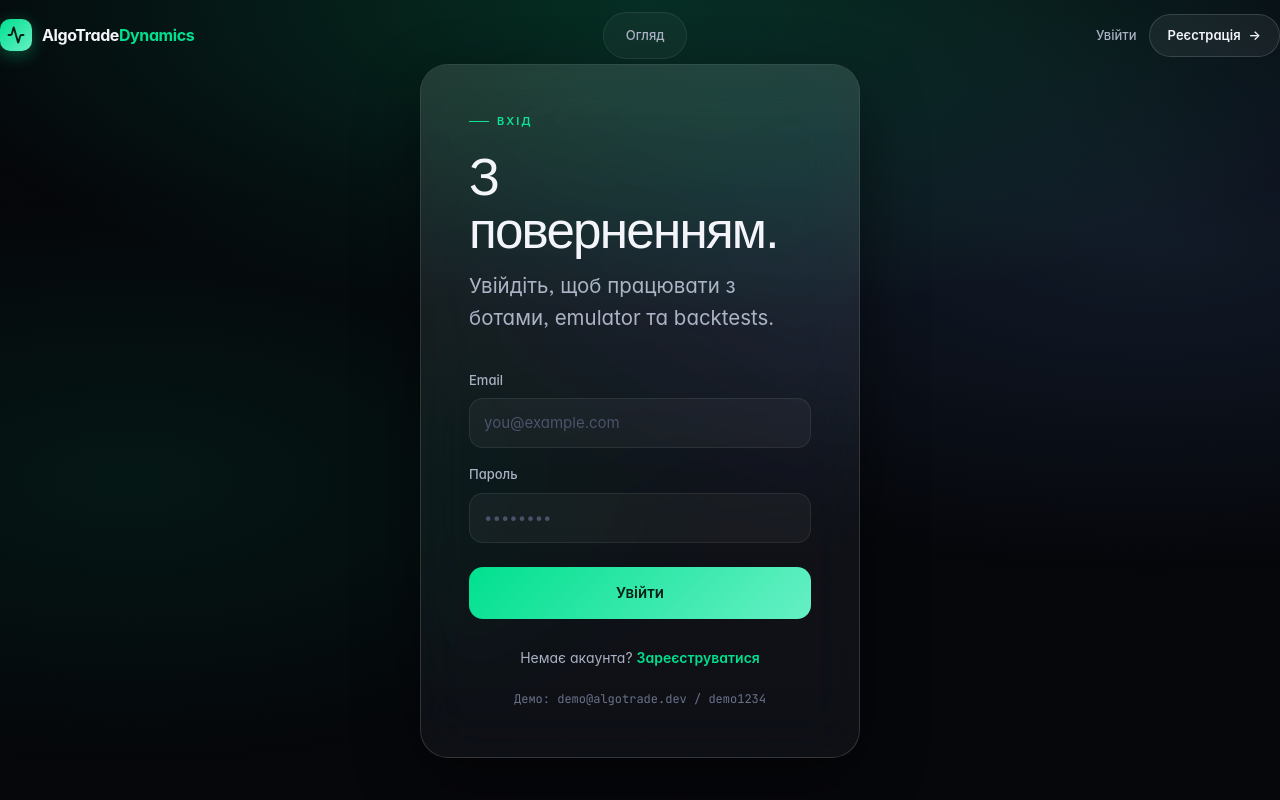
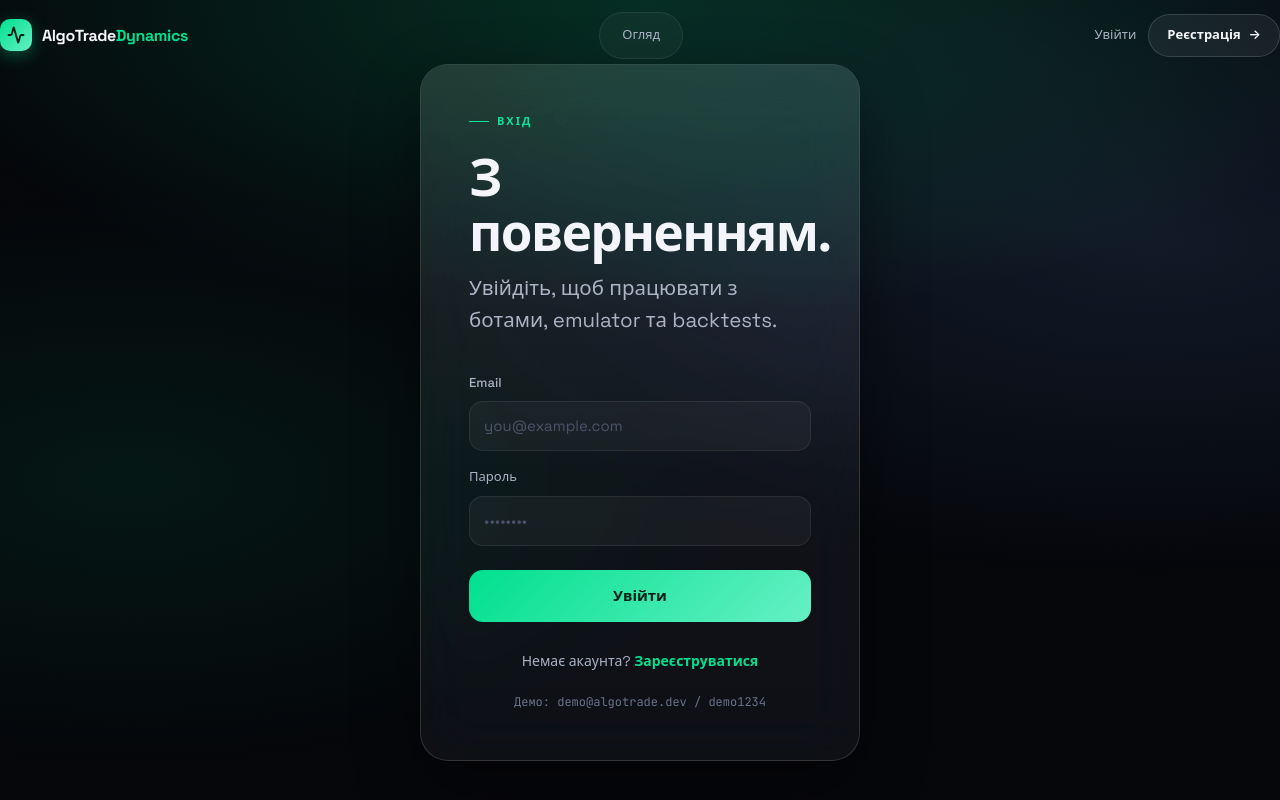
Before and after one commit to DimaKisiv/AlgoTradeDynamics, a React (Vite) app in the folder FE/: page /login in a window 1280 px wide. Shown: the top 800 px of the page. Built offline with nearby package versions, Linux system fonts and the light colour scheme; no server answers.

Commit message:
changed font to Space Grotesk

```diff
--- a/FE/index.html
+++ b/FE/index.html
@@ -10,7 +10,7 @@
     <link rel="preconnect" href="https://fonts.googleapis.com" />
     <link rel="preconnect" href="https://fonts.gstatic.com" crossorigin />
     <link
-      href="https://fonts.googleapis.com/css2?family=Instrument+Serif:ital@0;1&family=Manrope:wght@300;400;500;600;700;800&family=JetBrains+Mono:wght@400;500;600&display=swap"
+      href="https://fonts.googleapis.com/css2?family=JetBrains+Mono:wght@400;500;600&family=Space+Grotesk:wght@400;500;600;700&display=swap"
       rel="stylesheet"
     />
   </head>
--- a/FE/src/styles/globals.css
+++ b/FE/src/styles/globals.css
@@ -74,19 +74,19 @@ img, svg { display: block; max-width: 100%; }
    ============================================================ */
 h1, h2, h3, h4, h5, h6 {
   font-family: var(--font-display);
-  font-weight: 400;
-  letter-spacing: -0.04em;
-  line-height: 0.98;
+  font-weight: 600;
+  letter-spacing: -0.025em;
+  line-height: 1.08;
   color: var(--text-primary);
 }
 
 .display-1 {
   font-size: clamp(56px, 10vw, 144px);
-  letter-spacing: -0.055em;
-  line-height: 0.92;
+  letter-spacing: -0.04em;
+  line-height: 0.98;
 }
-.display-2 { font-size: clamp(40px, 6vw, 84px); letter-spacing: -0.04em; line-height: 1.0; }
-.display-3 { font-size: clamp(32px, 4vw, 56px); letter-spacing: -0.035em; line-height: 1.05; }
+.display-2 { font-size: clamp(40px, 6vw, 84px); letter-spacing: -0.035em; line-height: 1.02; }
+.display-3 { font-size: clamp(32px, 4vw, 56px); letter-spacing: -0.03em; line-height: 1.08; }
 
 .italic-accent { font-style: italic; color: var(--text-primary); }
 
--- a/FE/src/styles/variables.css
+++ b/FE/src/styles/variables.css
@@ -29,35 +29,22 @@
 
   --warning: #ffc24b;
 
-  --gradient-hero:
-    radial-gradient(
+  --gradient-hero: radial-gradient(
       ellipse 120% 80% at 50% 0%,
       rgba(0, 224, 143, 0.18) 0%,
       transparent 50%
     ),
-    radial-gradient(
-      ellipse 100% 70% at 90% 30%,
-      rgba(102, 166, 255, 0.12) 0%,
-      transparent 60%
-    ),
-    radial-gradient(
-      ellipse 80% 60% at 10% 60%,
-      rgba(0, 224, 143, 0.08) 0%,
-      transparent 60%
-    );
+    radial-gradient(ellipse 100% 70% at 90% 30%, rgba(102, 166, 255, 0.12) 0%, transparent 60%),
+    radial-gradient(ellipse 80% 60% at 10% 60%, rgba(0, 224, 143, 0.08) 0%, transparent 60%);
 
   --gradient-accent: linear-gradient(135deg, #00e08f 0%, #66f0c4 100%);
   --gradient-text: linear-gradient(135deg, #f4f5fa 0%, #aab1c4 100%);
-  --gradient-glow: linear-gradient(
-    180deg,
-    rgba(255, 255, 255, 0.12) 0%,
-    rgba(255, 255, 255, 0) 60%
-  );
+  --gradient-glow: linear-gradient(180deg, rgba(255, 255, 255, 0.12) 0%, rgba(255, 255, 255, 0) 60%);
 
   /* Typography */
-  --font-display: "Space Grotesk", sans-serif;
-  --font-body: "Inter", sans-serif;
-  --font-mono: "JetBrains Mono", "Fira Code", monospace;
+  --font-display: 'Space Grotesk', system-ui, -apple-system, sans-serif;
+  --font-body: 'Space Grotesk', system-ui, -apple-system, sans-serif;
+  --font-mono: 'JetBrains Mono', 'Fira Code', monospace;
 
   /* Spacing scale */
   --space-1: 4px;
```
